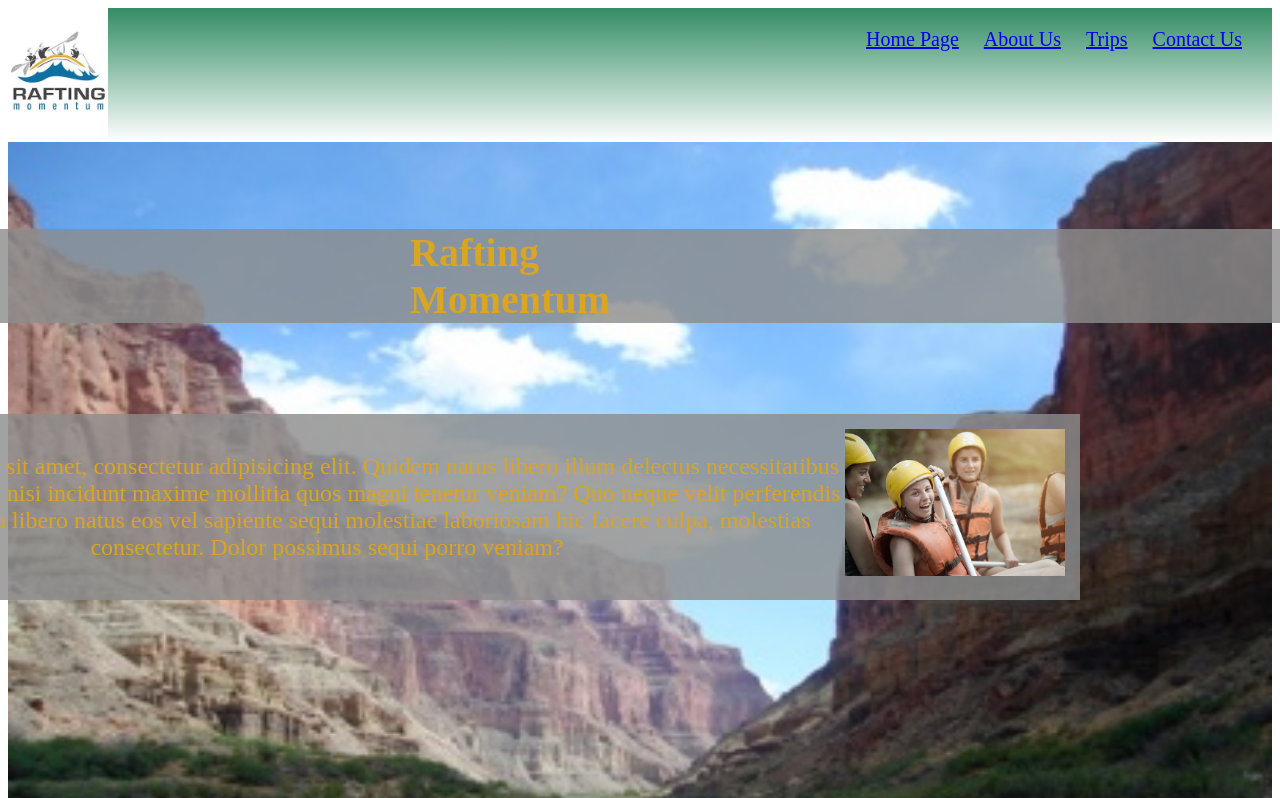
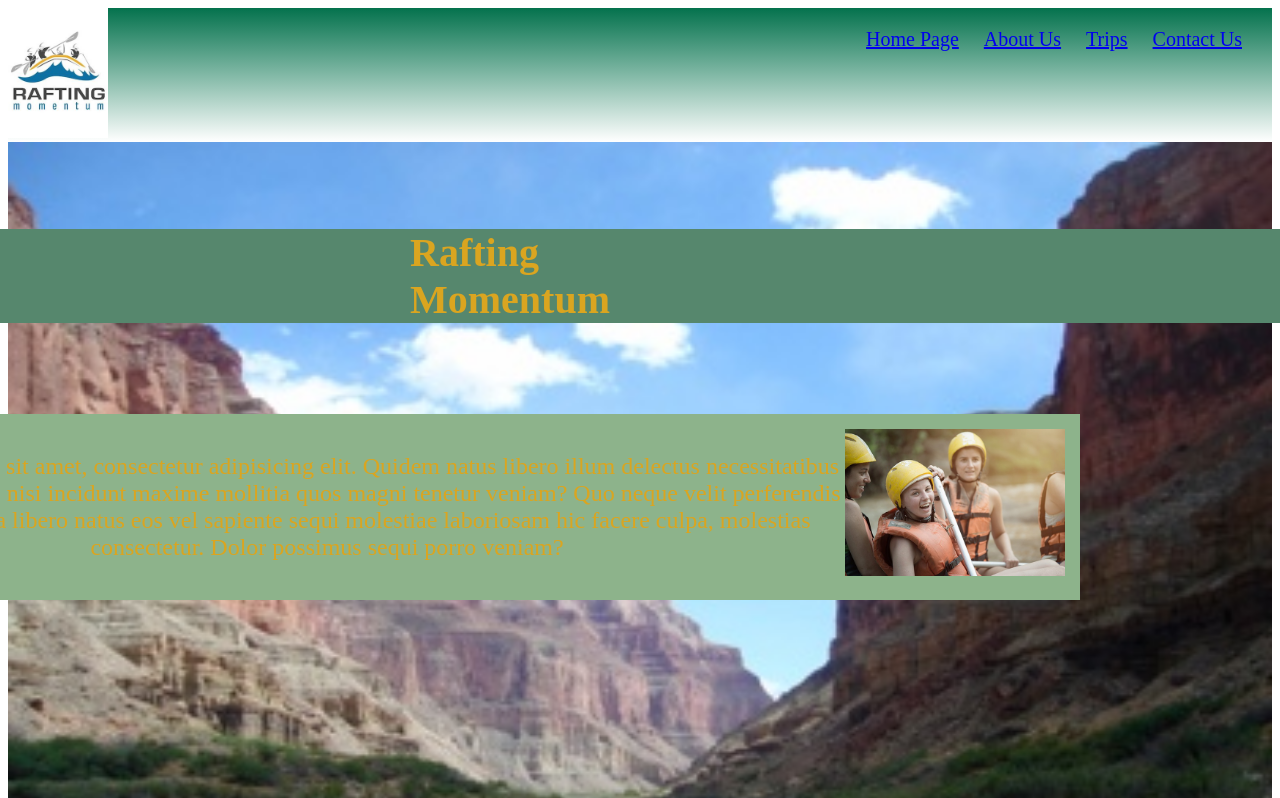
Before and after one commit to braydendmay/wdd130, a plain HTML site: page wwr/about.html in a window 1280 px wide. Shown: the top 798 px of the page. Drawn offline with Linux system fonts and the light colour scheme.

Commit message:
rafting.css

```diff
--- a/wwr/styles/rafting.css
+++ b/wwr/styles/rafting.css
@@ -4,7 +4,7 @@ header {
 }
 .hero h1 {
     width: 1457;
-    background-color: rgba(140, 140, 140, 0.808) !important;
+    background-color: #56876d !important;
     color: goldenrod;
     font-size: 40px;
     position: absolute;
@@ -28,7 +28,7 @@ header img {
     height: auto;
 }
 header {
-    background: linear-gradient(rgba(3, 114, 63, 0.808), rgba(0, 0, 0, 0));
+    background: linear-gradient(#04724d, rgba(0, 0, 0, 0));
 }
 header nav{
     color: white;
@@ -51,7 +51,7 @@ header nav a {
     height: auto;
 }
 .hero article{
-    background: rgba(140, 140, 140, 0.808) !important;
+    background: #8db38b !important;
     color: #2222a2 !important;
     position: absolute;
     right: 200px;
@@ -73,7 +73,7 @@ header nav a {
 }
 
 footer {
-    background-color: rgba(3, 114, 63, 0.808);
+    background-color: #d2ab99;
     position: absolute;
     width: 1700px;
     right: 0px;
```
